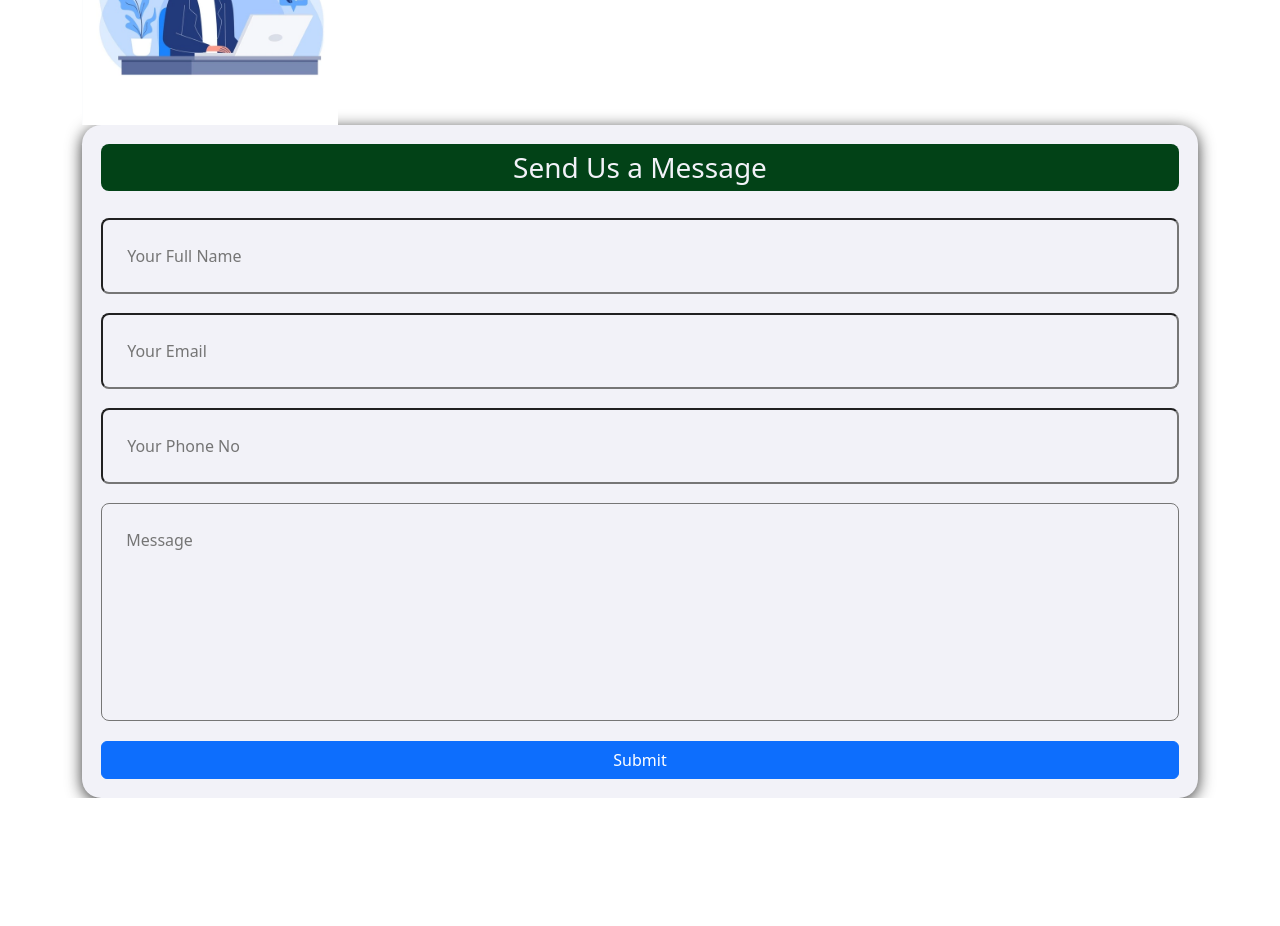
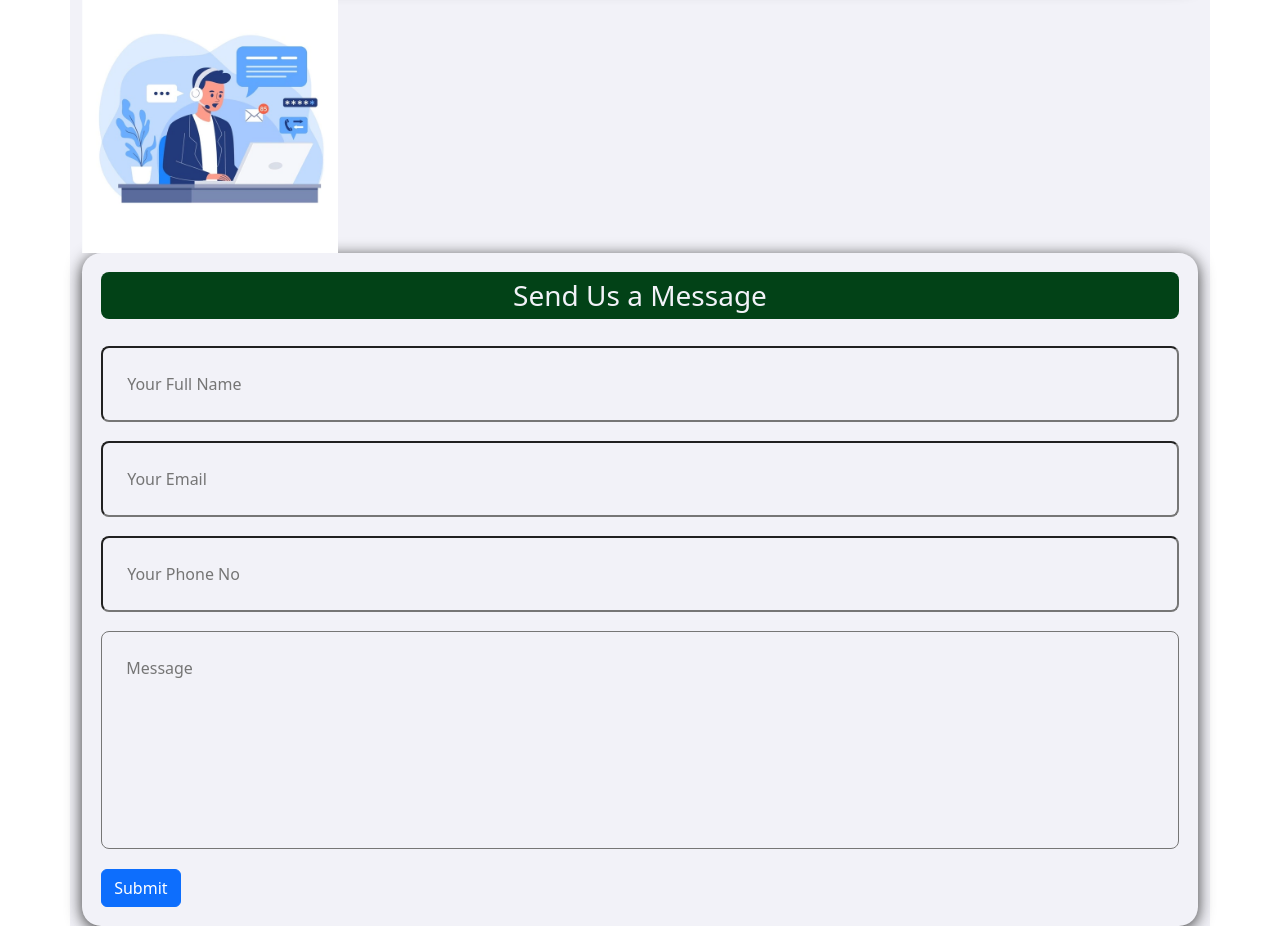
Before and after one commit to INT019/AMARAR-Web, a React (Create React App) app in the folder amarar/: page /contactus in a window 1280 px wide. Shown: the part 400-1326 px from the top of the page. Before the commit the page ends 1198 px from the top, so only its background shows below. Built offline with nearby package versions, Linux system fonts and the light colour scheme.

Commit message:
Update App.css

```diff
--- a/amarar/src/App.css
+++ b/amarar/src/App.css
@@ -1,38 +1,95 @@
-.App {
-  text-align: center;
+@import url('https://fonts.googleapis.com/css2?family=Heebo:wght@200&family=PT+Serif:ital,wght@0,400;0,700;1,400&display=swap');
+
+* {
+    margin: 0;
+    padding: 0;
+    outline: 0;
+    box-sizing: border-box;
+    list-style: none;
+    text-decoration: none;
+    height: 100hv;
+
+
 }
 
-.App-logo {
-  height: 40vmin;
-  pointer-events: none;
+
+html {
+    scroll-behavior: smooth;
 }
 
-@media (prefers-reduced-motion: no-preference) {
-  .App-logo {
-    animation: App-logo-spin infinite 20s linear;
-  }
+::-webkit-scrollbar {
+    display: none;
 }
 
-.App-header {
-  background-color: #282c34;
-  min-height: 100vh;
-  display: flex;
-  flex-direction: column;
-  align-items: center;
-  justify-content: center;
-  font-size: calc(10px + 2vmin);
-  color: white;
+body {
+    font-family: 'Heebo', sans-serif;
+    line-height: 1.7;
+
 }
 
-.App-link {
-  color: #61dafb;
+.container {
+    width: 90%;
+    margin: 0 auto;
+    background: #F2F2F8;
+
 }
 
-@keyframes App-logo-spin {
-  from {
-    transform: rotate(0deg);
-  }
-  to {
-    transform: rotate(360deg);
-  }
+h1, h2, h3, h4, h5 {
+    font-weight: 500;
 }
+
+h1 {
+    font-size: 2.5rem;
+}
+
+section {
+    margin-top: 8rem;
+}
+
+
+
+.btn {
+    width: max-content;
+    display: inline-block;
+    padding: 0.75rem 1.2rem;
+    border-radius: 0.4rem;
+    cursor: pointer;
+    border: 1px solid var(#e9e4e4);
+    transition: all 400ms ease;
+}
+
+.btn:hover {
+    background: #326346;
+}
+
+img {
+    display: block;
+    width: 100%;
+    object-fit: cover;
+}
+
+/*======================= media devices ===================*/
+
+@media screen and (max-width: 1024px) {
+    .container {
+        width: 86%;
+    }
+
+    section {
+        margin-top: 6rem;
+    }
+
+}
+
+/*======================= media devices(small)===================*/
+
+@media screen and (max-width: 600px) {
+    .container {
+        width: 90%;
+    }
+
+    section > h2 {
+        margin-bottom: 2rem;
+    }
+
+}
```
